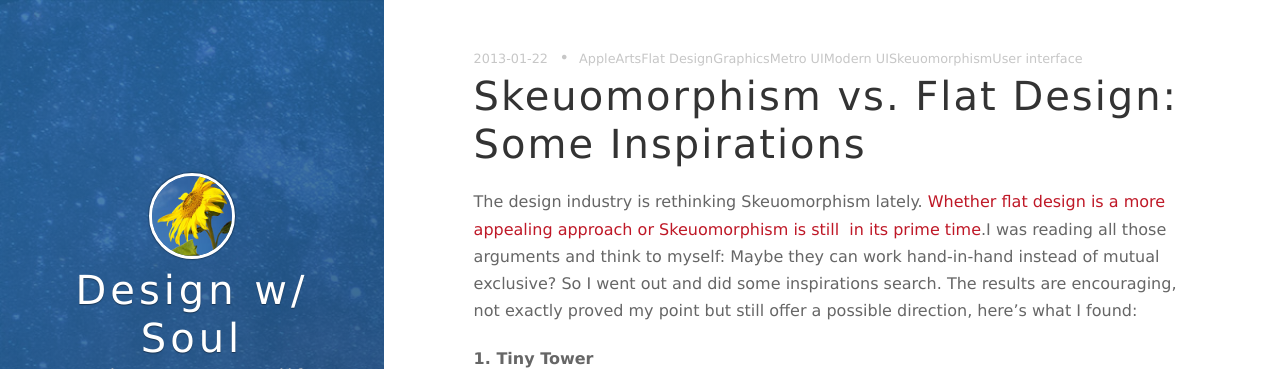
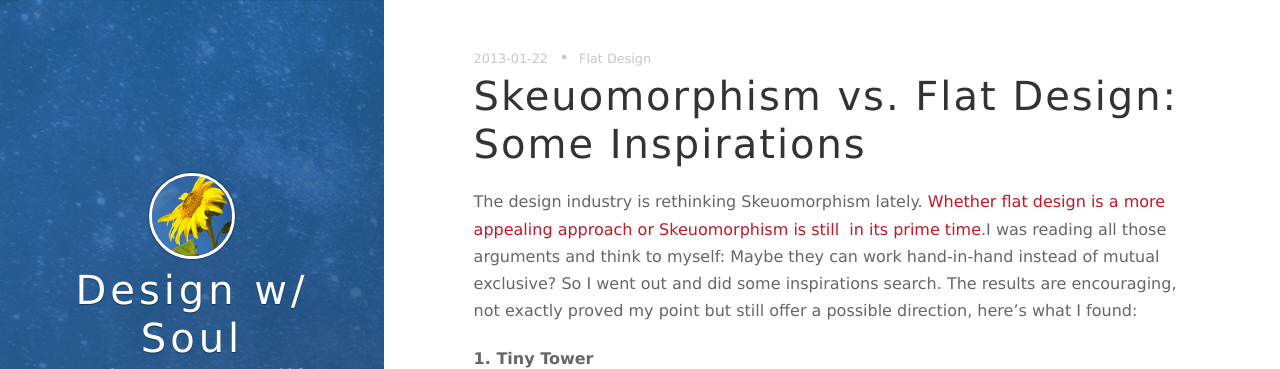
Before and after one commit to lymenlee/mucraft, a Jekyll site: the page built from _posts/2013-01-22-skeuomorphism-vs-flat-design-some-inspirations.markdown, in a window 1280 px wide and 900 px high, cut to the strip 0-369 px from the top of the window. Built offline with Jekyll 4.4.1, drawn with Linux system fonts in a browser that asks for light colours; nearby versions of some CDN libraries; comment, search, counter and statistics services are not loaded; part of the change alters nothing that is shown.

Commit message:
Update 2013-01-22-skeuomorphism-vs-flat-design-some-inspirations.markdown

```diff
--- a/_posts/2013-01-22-skeuomorphism-vs-flat-design-some-inspirations.markdown
+++ b/_posts/2013-01-22-skeuomorphism-vs-flat-design-some-inspirations.markdown
@@ -1,27 +1,22 @@
 ---
 author: mountainwalker
 comments: true
-date: 2013-01-22 22:30:46+00:00
+date: 2013-01-22T22:30:46.000Z
 layout: post
-link: https://linwangge.wordpress.com/2013/01/22/skeuomorphism-vs-flat-design-some-inspirations/
+link: >-
+  https://linwangge.wordpress.com/2013/01/22/skeuomorphism-vs-flat-design-some-inspirations/
 slug: skeuomorphism-vs-flat-design-some-inspirations
 title: 'Skeuomorphism vs. Flat Design: Some Inspirations'
 wordpress_id: 582
 categories:
-- Anything Apple
-- Design
-- iOS
-- Tech Trends
-- UICraft
+  - Anything Apple
+  - Design
+  - iOS
+  - Tech Trends
+  - UICraft
 tags:
-- Apple
-- Arts
-- Flat Design
-- Graphics
-- Metro UI
-- Modern UI
-- Skeuomorphism
-- User interface
+  - Flat Design
+published: true
 ---
 
 The design industry is rethinking Skeuomorphism lately. [Whether flat design is a more appealing approach or Skeuomorphism is still  in its prime time](http://www.macworld.com/article/2023604/apple-and-the-future-of-design.html).I was reading all those arguments and think to myself: Maybe they can work hand-in-hand instead of mutual exclusive? So I went out and did some inspirations search. The results are encouraging, not exactly proved my point but still offer a possible direction, here's what I found:
```
